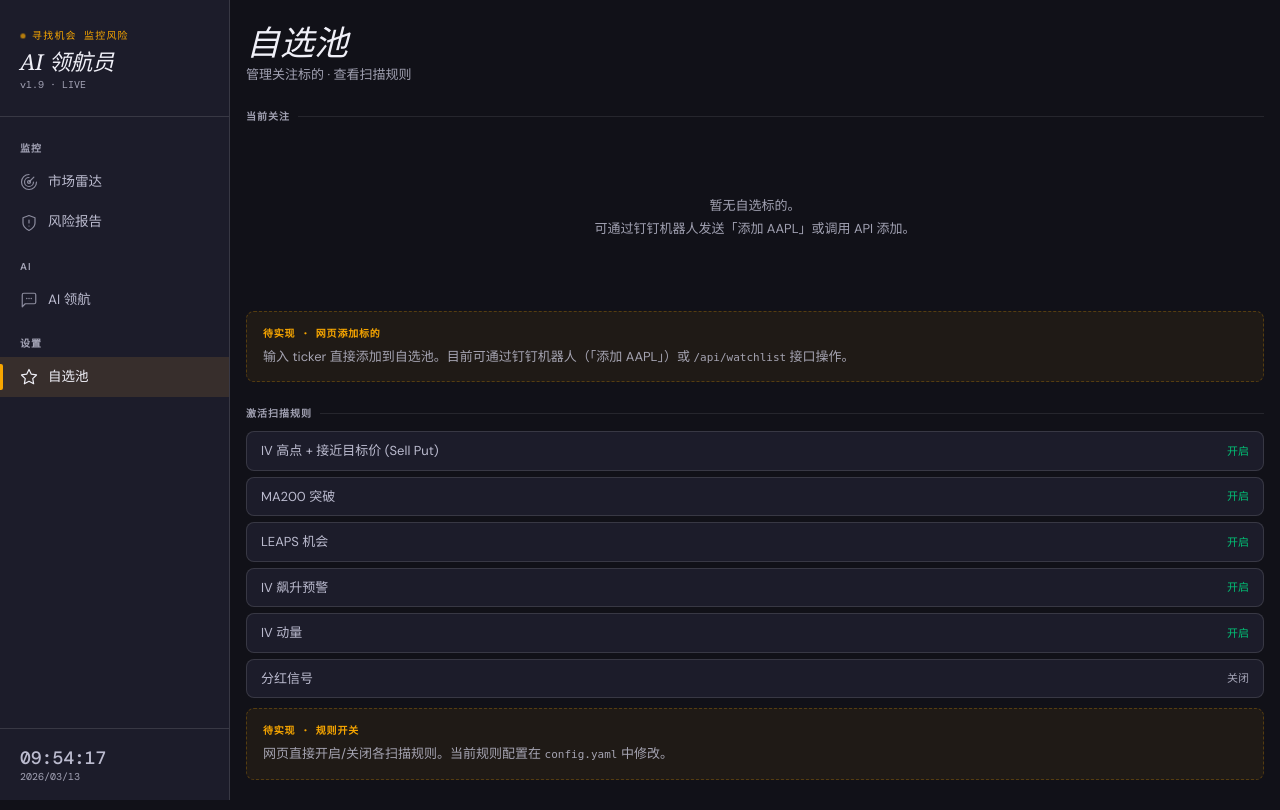
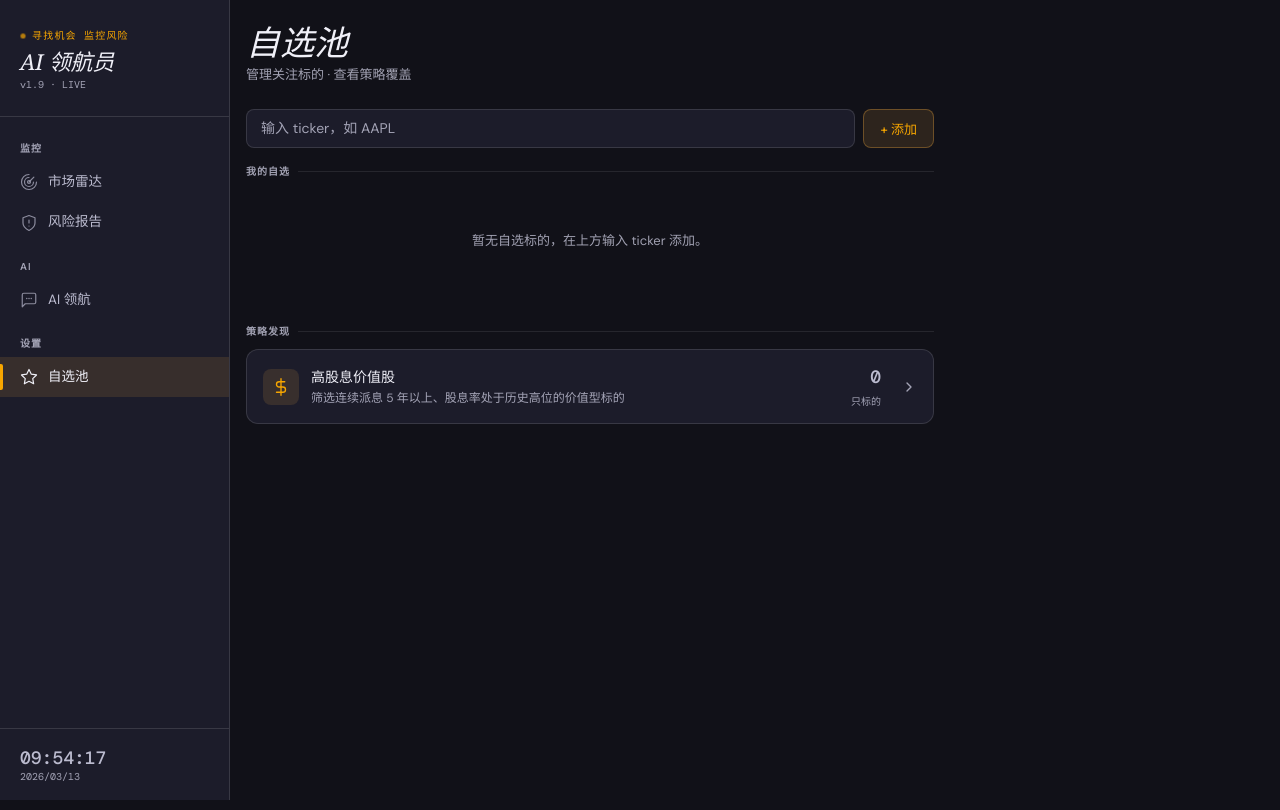
Before and after one commit to samque1983/ai-monitor, a FastAPI app: page /watchlist in a window 1280 px wide. Run offline with FastAPI, Linux system fonts and the light colour scheme; some web fonts are replaced.

Commit message:
feat: rebuild watchlist page with add/remove + strategy tags + discovery cards
Co-Authored-By: Claude Sonnet 4.6 <noreply@anthropic.com>

```diff
--- a/agent/dashboard.py
+++ b/agent/dashboard.py
@@ -40,13 +40,44 @@ async def chat_page(request: Request):
     })
 
 
+STRATEGY_REGISTRY = [
+    {
+        "slug": "dividend",
+        "name": "高股息价值股",
+        "description": "筛选连续派息 5 年以上、股息率处于历史高位的价值型标的",
+        "signal_type": "dividend",
+        "url": "/strategy/dividend",
+    },
+]
+
+
 @router.get("/watchlist")
 async def watchlist_page(request: Request, db: AgentDB = Depends(get_db)):
     user = db.get_user("ALICE")
     tickers = json.loads(user["watchlist_json"]) if user and user.get("watchlist_json") else []
+
+    # Build strategy tag index: ticker -> list of strategy names
+    strategy_tag_index: dict = {}
+    for strategy in STRATEGY_REGISTRY:
+        pool = db.get_strategy_pool(strategy["signal_type"])
+        for item in pool:
+            t = item["ticker"]
+            strategy_tag_index.setdefault(t, []).append(strategy["name"])
+
+    ticker_rows = [
+        {"ticker": t, "tags": strategy_tag_index.get(t, [])}
+        for t in tickers
+    ]
+
+    strategy_cards = []
+    for strategy in STRATEGY_REGISTRY:
+        pool = db.get_strategy_pool(strategy["signal_type"])
+        strategy_cards.append({**strategy, "count": len(pool)})
+
     return templates.TemplateResponse(request, "watchlist.html", {
         "active_page": "watchlist",
-        "tickers": tickers,
+        "ticker_rows": ticker_rows,
+        "strategy_cards": strategy_cards,
     })
 
 
--- a/agent/templates/watchlist.html
+++ b/agent/templates/watchlist.html
@@ -10,11 +10,12 @@
 <style>
 *, *::before, *::after { margin: 0; padding: 0; box-sizing: border-box; }
 :root {
-  --bg:        #111118; --surface: #1c1c2a; --surface-2: #262636;
-  --border:    rgba(255,255,255,0.12); --border-2: rgba(255,255,255,0.09);
-  --text:      #f0f0f8; --text-2: rgba(210,210,230,0.88); --text-3: rgba(210,210,230,0.75);
+  --bg: #111118; --surface: #1c1c2a; --surface-2: #262636;
+  --border: rgba(255,255,255,0.12); --border-2: rgba(255,255,255,0.09);
+  --text: #f0f0f8; --text-2: rgba(210,210,230,0.88); --text-3: rgba(210,210,230,0.75);
   --red: #f84960; --amber: #f7a600; --green: #02c076; --blue: #2e86de;
   --r4: 4px; --r8: 8px; --r12: 12px;
+  --amber-dim: rgba(255,179,64,0.12);
 }
 html, body { height: 100%; }
 body {
@@ -35,79 +36,184 @@ body {
   display: flex; align-items: center; gap: 8px;
 }
 .section-eyebrow::after { content: ''; flex: 1; height: 1px; background: var(--border-2); }
+
+/* Add row */
+.add-row { display: flex; gap: 8px; margin-bottom: 16px; }
+.add-input {
+  flex: 1; background: var(--surface); border: 1px solid var(--border);
+  border-radius: var(--r8); padding: 9px 14px;
+  font-family: "DM Mono", monospace; font-size: 14px; color: var(--text);
+  outline: none; text-transform: uppercase;
+  transition: border-color 0.15s;
+}
+.add-input::placeholder { color: var(--text-3); text-transform: none; font-family: "DM Sans", sans-serif; }
+.add-input:focus { border-color: var(--amber); }
+.add-btn {
+  background: var(--amber-dim); border: 1px solid rgba(255,179,64,0.3);
+  color: var(--amber); border-radius: var(--r8); padding: 9px 16px;
+  font-family: "DM Sans", sans-serif; font-size: 13px; font-weight: 500;
+  cursor: pointer; white-space: nowrap;
+  transition: background 0.15s, border-color 0.15s;
+}
+.add-btn:hover { background: rgba(255,179,64,0.2); border-color: rgba(255,179,64,0.5); }
+
+/* Ticker rows */
 .ticker-row {
   display: flex; align-items: center; gap: 10px;
   padding: 10px 14px; background: var(--surface);
   border: 1px solid var(--border); border-radius: var(--r8); margin-bottom: 6px;
+  animation: fadeUp 0.3s ease both;
+}
+@keyframes fadeUp {
+  from { opacity: 0; transform: translateY(8px); }
+  to   { opacity: 1; transform: translateY(0); }
 }
 .ticker-name { font-family: "DM Mono", monospace; font-size: 14px; font-weight: 600; letter-spacing: 0.03em; flex: 1; }
+.ticker-tags { display: flex; gap: 5px; flex-wrap: wrap; }
+.ticker-tag {
+  font-family: "DM Mono", monospace; font-size: 10px; font-weight: 600;
+  letter-spacing: 0.06em; padding: 2px 7px; border-radius: 10px;
+  background: var(--amber-dim); color: var(--amber);
+  border: 1px solid rgba(255,179,64,0.25);
+}
+.ticker-del {
+  font-family: "DM Mono", monospace; font-size: 11px; color: var(--text-3);
+  cursor: pointer; padding: 4px 6px; border-radius: var(--r4);
+  border: none; background: transparent;
+  transition: color 0.15s, background 0.15s;
+}
+.ticker-del:hover { color: var(--red); background: rgba(248,73,96,0.08); }
 .empty-state {
-  text-align: center; padding: 60px 20px;
+  text-align: center; padding: 40px 20px;
   color: var(--text-3); font-size: 13px; line-height: 1.8;
 }
-.rule-row {
-  display: flex; justify-content: space-between; align-items: center;
-  padding: 9px 14px; background: var(--surface);
-  border: 1px solid var(--border); border-radius: var(--r8); margin-bottom: 6px;
-  font-size: 13px;
+
+/* Strategy cards */
+.strategy-card {
+  display: flex; align-items: center; gap: 12px;
+  padding: 14px 16px; background: var(--surface);
+  border: 1px solid var(--border); border-radius: var(--r12); margin-bottom: 8px;
+  text-decoration: none; color: inherit;
+  transition: background 0.15s, border-color 0.15s;
 }
-.rule-label { color: var(--text-2); }
-.rule-on  { font-family: "DM Mono", monospace; font-size: 11px; color: var(--green); }
-.rule-off { font-family: "DM Mono", monospace; font-size: 11px; color: var(--text-3); }
-.todo-block {
-  background: rgba(247,166,0,0.06); border: 1px dashed rgba(247,166,0,0.25);
-  border-radius: var(--r8); padding: 14px 16px; margin-bottom: 6px;
+.strategy-card:hover { background: var(--surface-2); border-color: rgba(255,255,255,0.18); }
+.strategy-icon {
+  width: 36px; height: 36px; border-radius: var(--r8);
+  background: var(--amber-dim); display: flex; align-items: center; justify-content: center;
+  flex-shrink: 0;
 }
-.todo-label {
-  font-family: "DM Mono", monospace; font-size: 10px; font-weight: 700;
-  letter-spacing: 0.08em; text-transform: uppercase;
-  color: var(--amber); margin-bottom: 6px;
-}
-.todo-desc { font-size: 13px; color: var(--text-3); line-height: 1.6; }
-.ticker-del { font-family: "DM Mono", monospace; font-size: 11px; color: var(--text-3); cursor: not-allowed; opacity: 0.5; }
+.strategy-body { flex: 1; min-width: 0; }
+.strategy-name { font-size: 14px; font-weight: 500; color: var(--text); }
+.strategy-desc { font-size: 12px; color: var(--text-3); margin-top: 2px; line-height: 1.4; }
+.strategy-meta { display: flex; flex-direction: column; align-items: flex-end; gap: 3px; flex-shrink: 0; }
+.strategy-count { font-family: "DM Mono", monospace; font-size: 18px; font-weight: 500; color: var(--text-2); }
+.strategy-count-label { font-family: "DM Mono", monospace; font-size: 10px; color: var(--text-3); }
+.strategy-arrow { color: var(--text-3); margin-left: 8px; flex-shrink: 0; }
 </style>
 </head>
 <body>
 <div class="app-shell">
   {% include "_nav.html" %}
-  <main class="main-content" style="padding: 24px 16px;">
+  <main class="main-content" style="padding: 24px 16px; max-width: 720px;">
 
     <div class="page-title">自选池</div>
-    <div class="page-desc">管理关注标的 · 查看扫描规则</div>
+    <div class="page-desc">管理关注标的 · 查看策略覆盖</div>
 
-    <div class="section-eyebrow">当前关注</div>
-    {% if tickers %}
-      {% for ticker in tickers %}
-      <div class="ticker-row">
-        <span class="ticker-name">{{ ticker }}</span>
-        <span class="ticker-del">移除 ·</span>
-      </div>
-      {% endfor %}
-    {% else %}
-      <div class="empty-state">暂无自选标的。<br>可通过钉钉机器人发送「添加 AAPL」或调用 API 添加。</div>
-    {% endif %}
-
-    <!-- 添加标的 — 待实现 -->
-    <div class="todo-block" style="margin-top: 10px;">
-      <div class="todo-label">待实现 · 网页添加标的</div>
-      <div class="todo-desc">输入 ticker 直接添加到自选池。目前可通过钉钉机器人（「添加 AAPL」）或 <code style="font-size:11px">/api/watchlist</code> 接口操作。</div>
+    <!-- Add ticker -->
+    <div class="add-row">
+      <input class="add-input" id="ticker-input" placeholder="输入 ticker，如 AAPL" maxlength="12">
+      <button class="add-btn" onclick="addTicker()">+ 添加</button>
     </div>
 
-    <div class="section-eyebrow" style="margin-top: 24px;">激活扫描规则</div>
-    <div class="rule-row"><span class="rule-label">IV 高点 + 接近目标价 (Sell Put)</span><span class="rule-on">开启</span></div>
-    <div class="rule-row"><span class="rule-label">MA200 突破</span><span class="rule-on">开启</span></div>
-    <div class="rule-row"><span class="rule-label">LEAPS 机会</span><span class="rule-on">开启</span></div>
-    <div class="rule-row"><span class="rule-label">IV 飙升预警</span><span class="rule-on">开启</span></div>
-    <div class="rule-row"><span class="rule-label">IV 动量</span><span class="rule-on">开启</span></div>
-    <div class="rule-row"><span class="rule-label">分红信号</span><span class="rule-off">关闭</span></div>
+    <div class="section-eyebrow">我的自选</div>
+    <div id="ticker-list">
+      {% if ticker_rows %}
+        {% for row in ticker_rows %}
+        <div class="ticker-row" id="row-{{ row.ticker }}" style="animation-delay: {{ loop.index0 * 60 }}ms">
+          <span class="ticker-name">{{ row.ticker }}</span>
+          <div class="ticker-tags">
+            {% for tag in row.tags %}
+            <span class="ticker-tag">{{ tag }}</span>
+            {% endfor %}
+          </div>
+          <button class="ticker-del" onclick="removeTicker('{{ row.ticker }}')" title="移除">✕</button>
+        </div>
+        {% endfor %}
+      {% else %}
+        <div class="empty-state" id="empty-msg">暂无自选标的，在上方输入 ticker 添加。</div>
+      {% endif %}
+    </div>
 
-    <!-- 规则开关 — 待实现 -->
-    <div class="todo-block" style="margin-top: 10px;">
-      <div class="todo-label">待实现 · 规则开关</div>
-      <div class="todo-desc">网页直接开启/关闭各扫描规则。当前规则配置在 <code style="font-size:11px">config.yaml</code> 中修改。</div>
-    </div>
+    <!-- Strategy discovery -->
+    <div class="section-eyebrow" style="margin-top: 32px;">策略发现</div>
+    {% for card in strategy_cards %}
+    <a class="strategy-card" href="{{ card.url }}">
+      <div class="strategy-icon">
+        <svg width="18" height="18" viewBox="0 0 24 24" fill="none" stroke="var(--amber)" stroke-width="1.8" stroke-linecap="round" stroke-linejoin="round">
+          <line x1="12" y1="1" x2="12" y2="23"/><path d="M17 5H9.5a3.5 3.5 0 0 0 0 7h5a3.5 3.5 0 0 1 0 7H6"/>
+        </svg>
+      </div>
+      <div class="strategy-body">
+        <div class="strategy-name">{{ card.name }}</div>
+        <div class="strategy-desc">{{ card.description }}</div>
+      </div>
+      <div class="strategy-meta">
+        <span class="strategy-count">{{ card.count }}</span>
+        <span class="strategy-count-label">只标的</span>
+      </div>
+      <svg class="strategy-arrow" width="16" height="16" viewBox="0 0 24 24" fill="none" stroke="currentColor" stroke-width="2" stroke-linecap="round" stroke-linejoin="round">
+        <polyline points="9 18 15 12 9 6"/>
+      </svg>
+    </a>
+    {% endfor %}
 
   </main>
 </div>
+
+<script>
+async function addTicker() {
+  const input = document.getElementById('ticker-input');
+  const ticker = input.value.trim().toUpperCase();
+  if (!ticker) return;
+  const resp = await fetch('/api/watchlist/add', {
+    method: 'POST',
+    headers: {'Content-Type': 'application/json'},
+    body: JSON.stringify({ticker})
+  });
+  if (!resp.ok) return;
+  const {tickers} = await resp.json();
+  input.value = '';
+  renderTickerList(tickers);
+}
+
+async function removeTicker(ticker) {
+  const resp = await fetch('/api/watchlist/remove', {
+    method: 'POST',
+    headers: {'Content-Type': 'application/json'},
+    body: JSON.stringify({ticker})
+  });
+  if (!resp.ok) return;
+  const {tickers} = await resp.json();
+  renderTickerList(tickers);
+}
+
+function renderTickerList(tickers) {
+  const list = document.getElementById('ticker-list');
+  if (!tickers.length) {
+    list.innerHTML = '<div class="empty-state" id="empty-msg">暂无自选标的，在上方输入 ticker 添加。</div>';
+    return;
+  }
+  list.innerHTML = tickers.map((t, i) => `
+    <div class="ticker-row" id="row-${t}" style="animation-delay:${i*60}ms">
+      <span class="ticker-name">${t}</span>
+      <div class="ticker-tags"></div>
+      <button class="ticker-del" onclick="removeTicker('${t}')" title="移除">✕</button>
+    </div>`).join('');
+}
+
+document.getElementById('ticker-input').addEventListener('keydown', e => {
+  if (e.key === 'Enter') addTicker();
+});
+</script>
 </body>
 </html>
```
Also changed, not shown: tests/test_dashboard_routes.py (+13 -0 lines).
